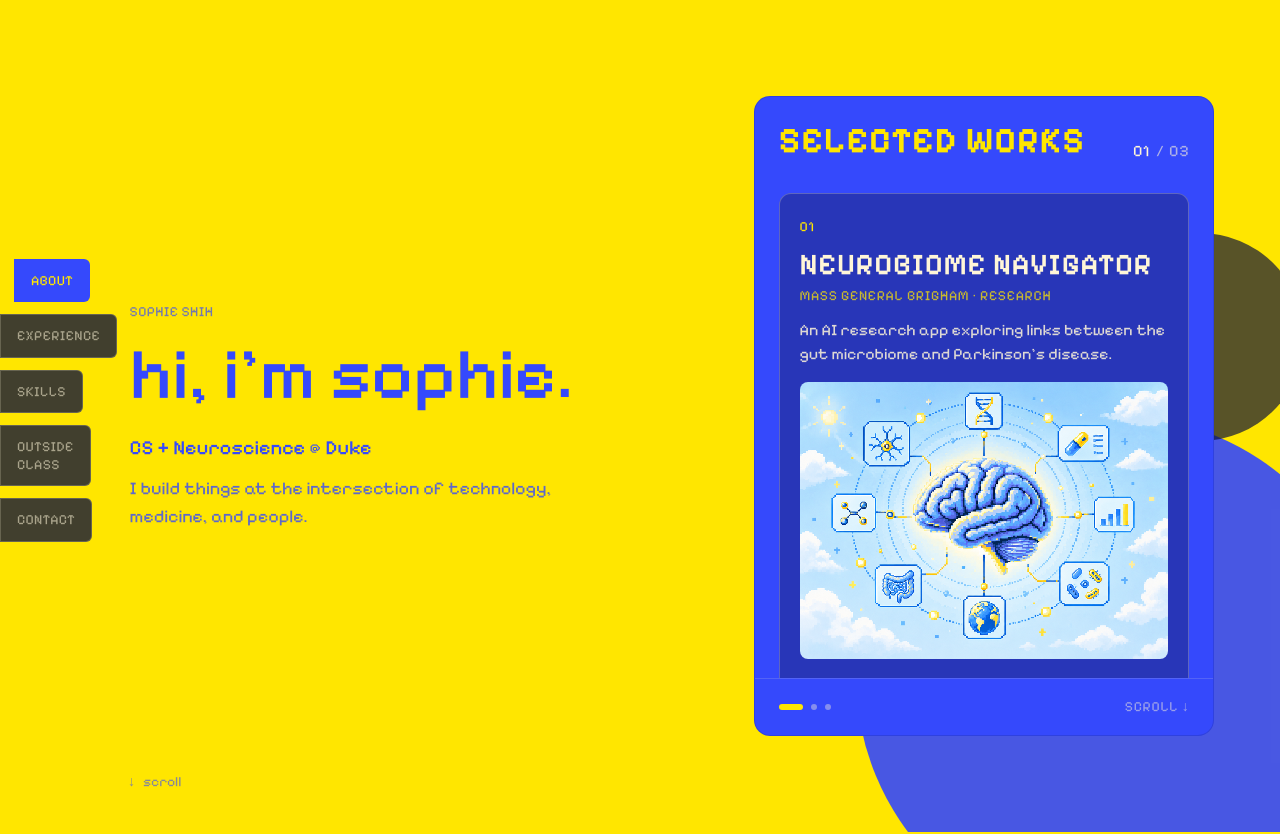
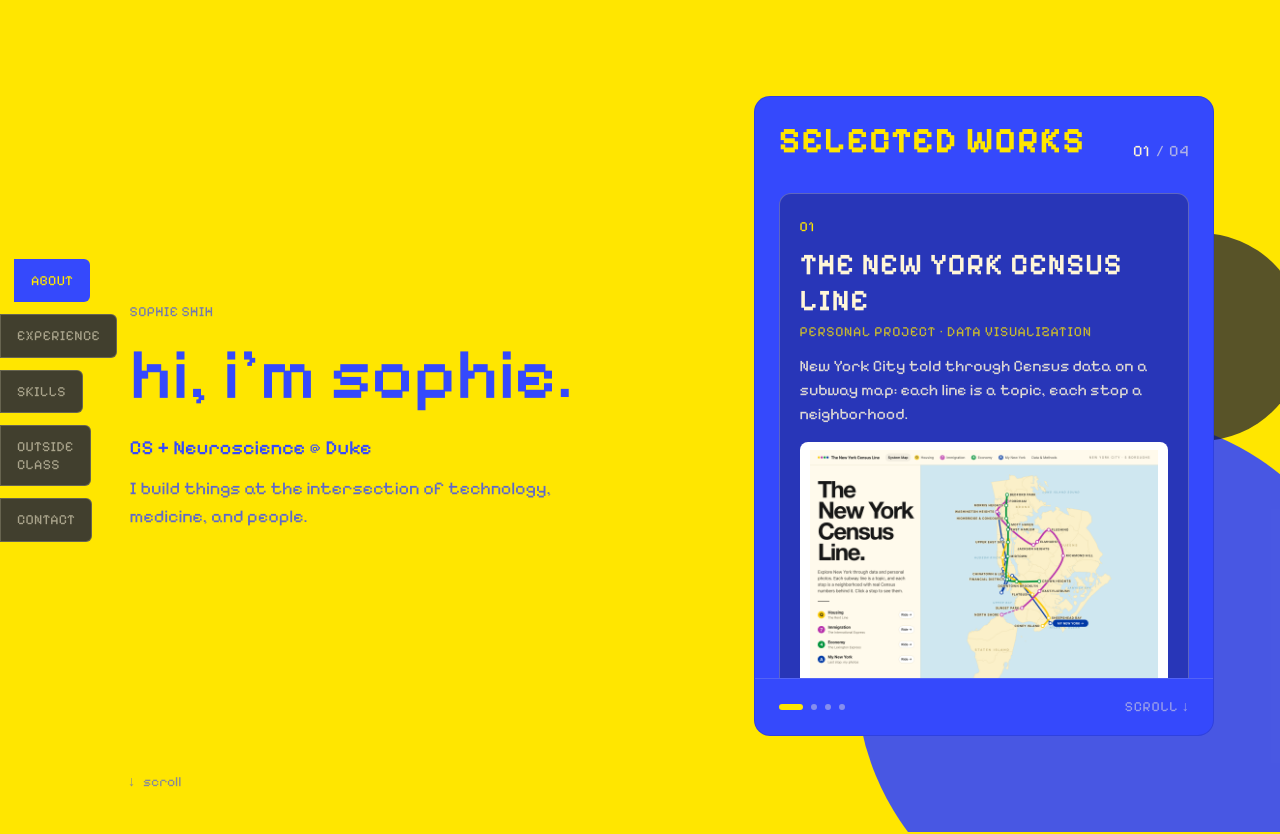
Before and after one commit to sophiecodie/sophie-personal-website, a Next.js app: page / in a window 1280 px wide. Shown: the top 834 px of the page. Built offline with nearby package versions, Linux system fonts and the light colour scheme.

Commit message:
edit projects

```diff
--- a/data/projects.ts
+++ b/data/projects.ts
@@ -34,6 +34,31 @@ export type ProjectDetail = {
 export const projects: Project[] = [
   {
     number: "01",
+    slug: "new-york-census",
+    title: "The New York Census Line",
+    context: "Personal project · Data visualization",
+    summary:
+      "New York City told through Census data on a subway map: each line is a topic, each stop a neighborhood.",
+    image: images.newYorkCensus,
+    imageFit: "contain",
+    detail: {
+      descriptor: "Census data × subway map × five boroughs",
+      overview:
+        "Exploring New York through data and personal photos. Each subway line is a topic, and each stop is a neighborhood with real Census numbers behind it.",
+      built: [
+        "An interactive system map of the five boroughs where every stop opens that neighborhood's Census numbers",
+        "Three data lines: Housing (the Rent Line), Immigration (the International Express) and Economy (the Lexington Express)",
+        "A last stop, My New York, with my own photos of the city",
+        "A citywide at-a-glance panel: residents, share born abroad, median rent, rent burden, median income and subway commuting",
+      ],
+      process: [], // TODO: how the project came together
+      tech: ["Next.js", "ACS 2020–2024 5-year estimates", "NYC Open Data", "BLS CPI-U"],
+      outcomes: [],
+      links: [{ label: "new-york-census.sophieshih.com", href: "https://new-york-census.sophieshih.com/" }],
+    },
+  },
+  {
+    number: "02",
     slug: "neurobiome",
     title: "Neurobiome Navigator",
     context: "Mass General Brigham · Research",
@@ -67,7 +92,7 @@ export const projects: Project[] = [
     },
   },
   {
-    number: "02",
+    number: "03",
     slug: "agent00hl7",
     title: "Agent00HL7",
     context: "SIIM Hackathon · 2nd Place",
@@ -110,7 +135,7 @@ export const projects: Project[] = [
     },
   },
   {
-    number: "03",
+    number: "04",
     slug: "dreamteam",
     title: "Dream Team",
     context: "SIIM Hackathon · 2nd Place",
--- a/lib/images.ts
+++ b/lib/images.ts
@@ -3,6 +3,7 @@
 import neurobiome from "@/imgs/neurobiome.png";
 import agent00hl7 from "@/imgs/Agent00HL7.png"; // poster, white background
 import dreamTeam from "@/imgs/drea team.png";
+import newYorkCensus from "@/imgs/new-york-census.png"; // site screenshot
 import weillCornell from "@/imgs/weill cornell.png";
 import shelf from "@/imgs/Reading page.png";
 import quill from "@/imgs/Writing page.png";
@@ -15,6 +16,7 @@ export const images = {
   neurobiome,
   agent00hl7,
   dreamTeam,
+  newYorkCensus,
   weillCornell,
   shelf,
   quill,
```
Also changed, not shown: imgs/new-york-census.png (added).
